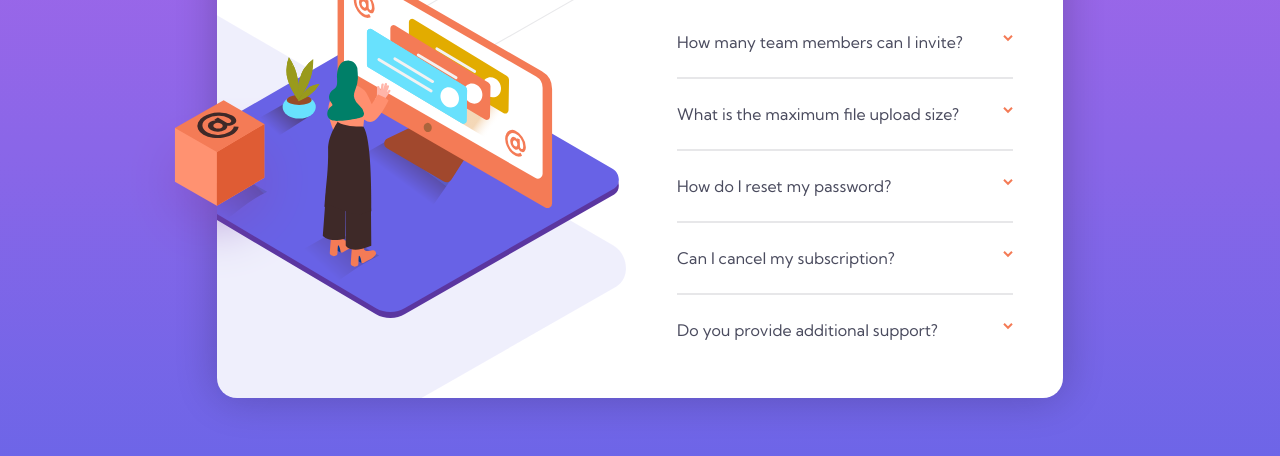
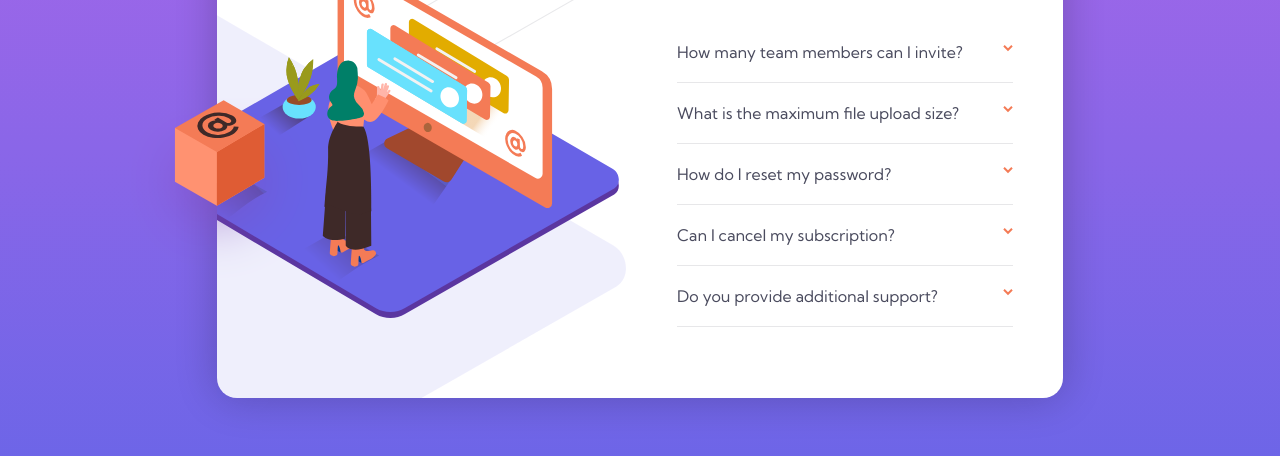
Before and after one commit to maxfrecht/faq-accordion-card, a website: page index.html in a window 1280 px wide. Shown: the part 252-708 px from the top of the page. Drawn offline with Linux system fonts and the light colour scheme.

Commit message:
better padding and border accordion

```diff
--- a/index.html
+++ b/index.html
@@ -45,7 +45,6 @@
             </p>
           </div>
       </div>
-      <hr>
       <div class="accordion">
           <div class="question-group">
             <p>
@@ -59,7 +58,6 @@
             </p>
           </div>
       </div>
-      <hr>
       <div class="accordion">
           <div class="question-group">
             <p>
@@ -73,7 +71,6 @@
             </p>
           </div>
       </div>
-      <hr>
       <div class="accordion">
           <div class="question-group">
             <p>
@@ -87,7 +84,6 @@
             </p>
           </div>
       </div>
-      <hr>
       <div class="accordion">
           <div class="question-group">
             <p>
--- a/styles/main.scss
+++ b/styles/main.scss
@@ -114,7 +114,6 @@ body {
     }
 
     & hr {
-        margin: 15px 0;
         width: 100%;
         border: 1px solid rgba($color: hsl(240, 5%, 91%), $alpha: 1.0);
     }
@@ -122,12 +121,13 @@ body {
     & .accordion {
 
         position: relative;
+        border-bottom: 1px solid rgba($color: hsl(240, 5%, 91%), $alpha: 1.0);
+        padding: 20px 0;
 
         & .question-group {
             display: flex;
             color: hsl(237, 12%, 33%);
             cursor: pointer;
-            padding-top: 10px;
 
             &:hover {
                 color: hsl(14, 88%, 65%);
@@ -135,6 +135,7 @@ body {
 
             &.active {
                 font-weight: 700;
+                padding-bottom: 10px;
             }
 
             & svg {
@@ -155,7 +156,7 @@ body {
             font-size: 12px;
             max-height: 0;
             overflow: hidden;
-            padding-top: 10px;
+
             transition: max-height 0.3s;
         }
 
@@ -211,5 +212,9 @@ body {
         & .title {
             padding-top: 150px;
         }
+
+        & .question-group {
+            font-size: 14px;
+        }
     }
 }
```
Also changed, not shown: styles/main.css, 1 other file.
